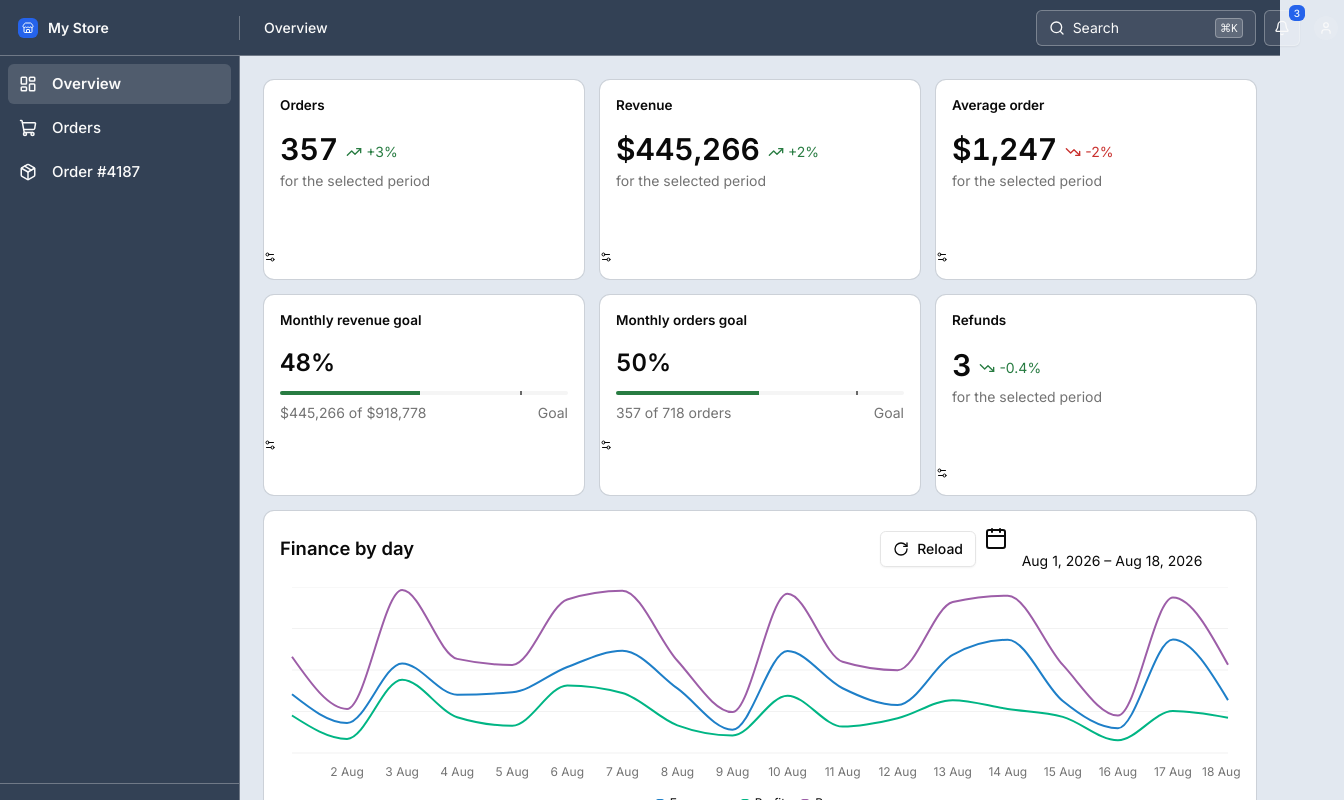
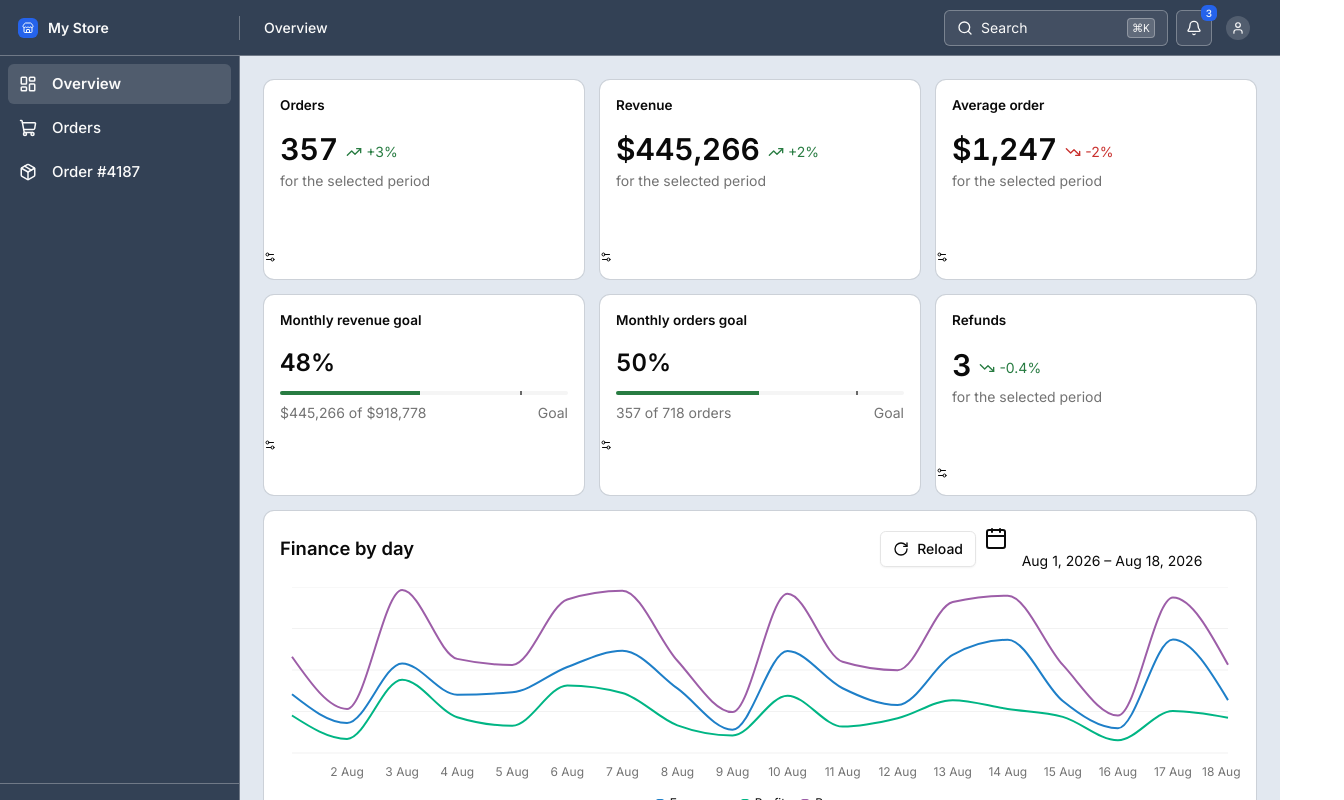
Before and after one commit to berezin-pavel/admin-kit, a Next.js app: page /demo-flush in a window 1280 px wide. Shown: the whole page, 1344 px wide, since content can reach past the window. Built offline with nearby package versions, Linux system fonts and the light colour scheme.

Commit message:
Keep the header's action group rigid and size the demo search field
A w-full trigger inside the auto-sized action group looped percent
against content sizing: the group settled at the trigger's width, the
bell and the account overflowed it, and the page scrolled sideways at
every viewport.

```diff
--- a/components/demo-header-controls.tsx
+++ b/components/demo-header-controls.tsx
@@ -57,6 +57,7 @@ export function DemoHeaderControls({
         onOpenChange={setOpen}
         hotkey={variant === "header"}
         variant={variant === "header" ? "field" : "icon"}
+        className={variant === "header" ? "w-44 lg:w-56" : undefined}
         labels={strings.search}
       />
       <NotificationsMenu
--- a/package.json
+++ b/package.json
@@ -1,6 +1,6 @@
 {
   "name": "admin-kit",
-  "version": "0.38.0",
+  "version": "0.39.0",
   "packageManager": "pnpm@10.14.0",
   "type": "module",
   "private": true,
--- a/registry/admin-shell/admin-header.tsx
+++ b/registry/admin-shell/admin-header.tsx
@@ -49,7 +49,7 @@ export function AdminHeader({
           <span className="truncate text-sm font-medium">{section}</span>
         )}
       </div>
-      <div className="flex items-center gap-2">
+      <div className="flex shrink-0 items-center gap-2">
         {narrowActions ? (
           <div className="flex items-center gap-1 md:hidden">
             {narrowActions}
```
Also changed, not shown: 1 other file (tests, documents, lock files or other folders).
